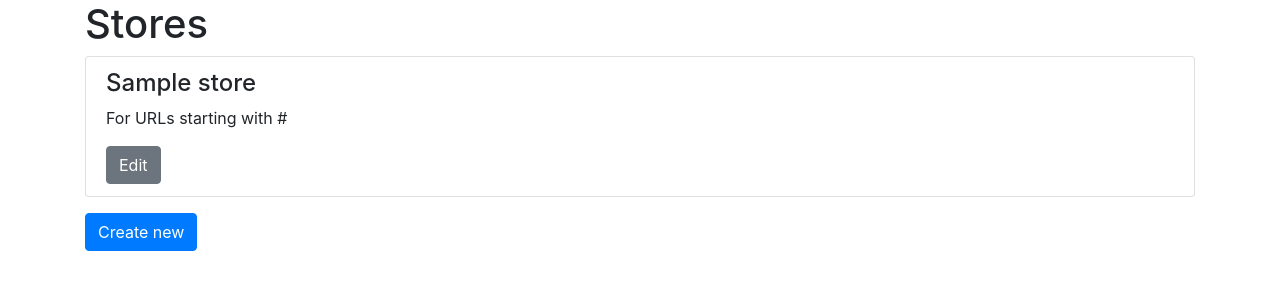
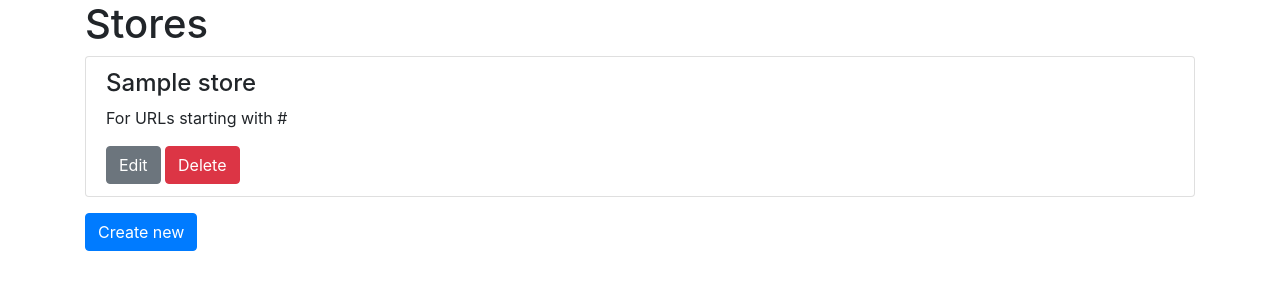
Before and after one commit to apecr/pricing-service, a Flask app: template templates/stores/index.html in a window 1280 px wide. Shown: the top 300 px of the page. Run offline with Flask 2, Linux system fonts and the light colour scheme; the template is opened without the code that fills it: most values are stand-ins (such as "Sample title", 1, 10 or a date in 2020); some libraries are stand-ins or nearby versions.

Commit message:
feat() Lesson 109 Deleteing stores

```diff
--- a/templates/stores/index.html
+++ b/templates/stores/index.html
@@ -14,6 +14,9 @@
                href="{{ url_for('stores.update_store', store_id=store._id) }}">
                 Edit
             </a>
+            <a class="btn btn-danger" href="{{url_for('stores.delete_store', store_id=store._id)}}">
+                Delete
+            </a>
         </div>
         {% endfor %}
     </div>
--- a/views/stores.py
+++ b/views/stores.py
@@ -39,3 +39,9 @@ def update_store(store_id):
         return redirect(url_for('.index'))
 
     return render_template('stores/edit_store.html', store=store)
+
+
+@stores_blueprint.route('/delete/<string:store_id>')
+def delete_store(store_id):
+    Store.get_by_id(store_id).delete_from_mongo()
+    return redirect(url_for('.index'))
```
